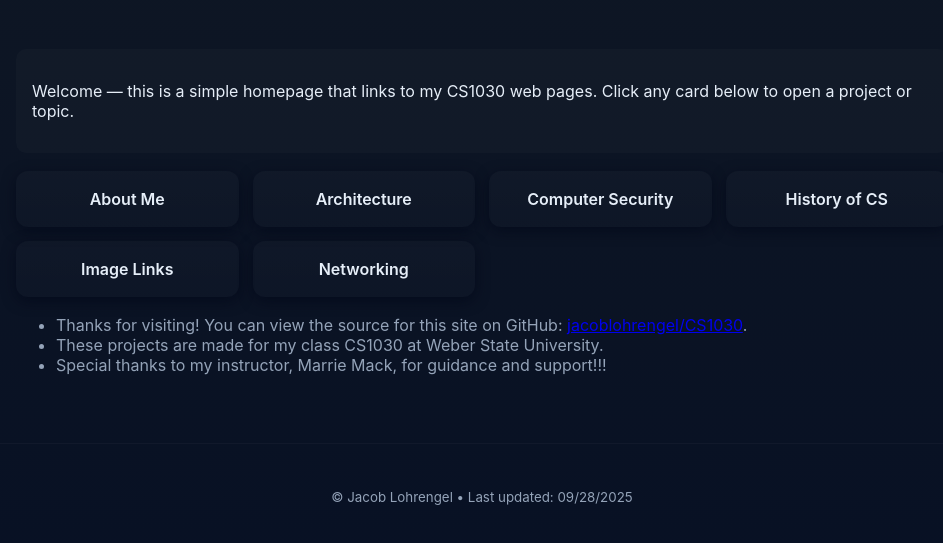
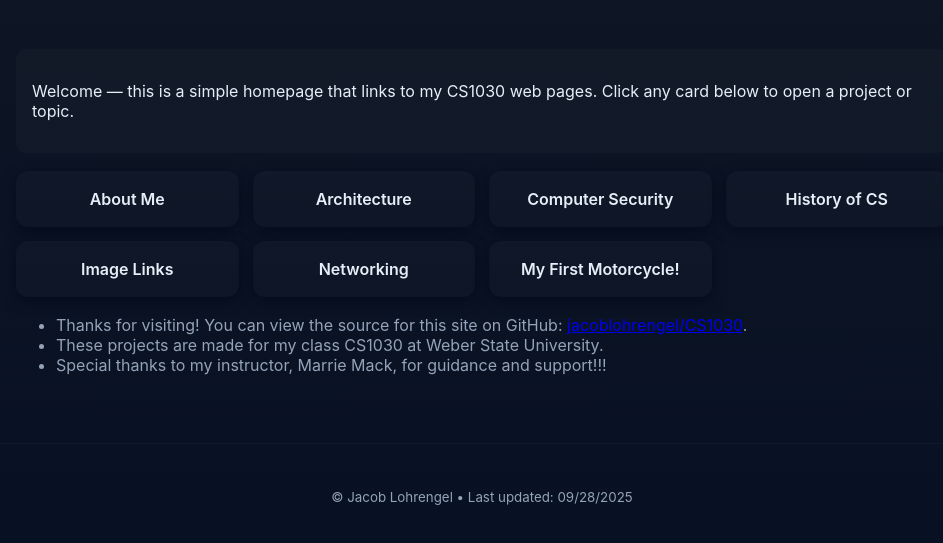
Before and after one commit to jacoblohrengel/CS1030-Webpage, a website: page index.html in a window 1280 px wide. Shown: the part 157-700 px from the top of the page, without its empty margins (158-1101 px from the left). Drawn offline with Linux system fonts and the light colour scheme.

Commit message:
Updated with my first motorcycle project

```diff
--- a/index.html
+++ b/index.html
@@ -29,6 +29,7 @@
 				<a class="card" href="../HistoryCS/index.html">History of CS</a>
 				<a class="card" href="../imglinks/index.html">Image Links</a>
 				<a class="card" href="../Networking/index.html">Networking</a>
+				<a class="card" href="../MyFirstMotorcycle/index.html">My First Motorcycle!</a>
 			</section>
 			<ul class="notes">
 				<li>Thanks for visiting! You can view the source for this site on GitHub: <a href="https://github.com/jacoblohrengel/CS1030" target="_blank" rel="noopener">jacoblohrengel/CS1030</a>.</li>
```
